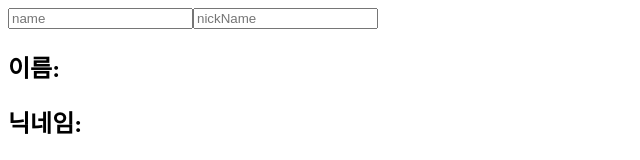
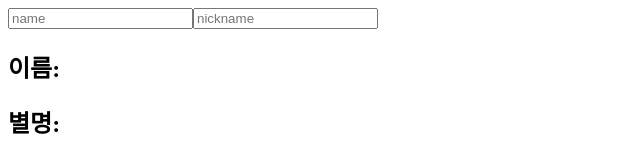
Before and after one commit to walden4u/react-study, a React (Create React App) app: page / in a window 1280 px wide. Shown: the top 160 px of the page, without its empty margins (0-640 px from the left). Built offline with nearby package versions, Linux system fonts and the light colour scheme.

Commit message:
8_InfoC_final

```diff
--- a/Component/8_InfoC.js
+++ b/Component/8_InfoC.js
@@ -8,15 +8,16 @@
 
   render() {
     const { name, nickname } = this.state;
+    console.log('render');
     return (
       <>
         <input
-          onChange={(e) => this.setState(e.target.value)}
+          onChange={(e) => this.setState({ name: e.target.value })}
           value={name}
           placeholder="name"
         ></input>
         <input
-          onChange={(e) => this.setState(e.target.value)}
+          onChange={(e) => this.setState({ nickname: e.target.value })}
           value={nickname}
           placeholder="nickname"
         ></input>
--- a/src/App.js
+++ b/src/App.js
@@ -1,5 +1,5 @@
 import './App.css';
-import ScrollBox from '../Component/8_Info';
+import ScrollBox from '../Component/8_InfoC';
 
 const App = () => {
   return (
```
